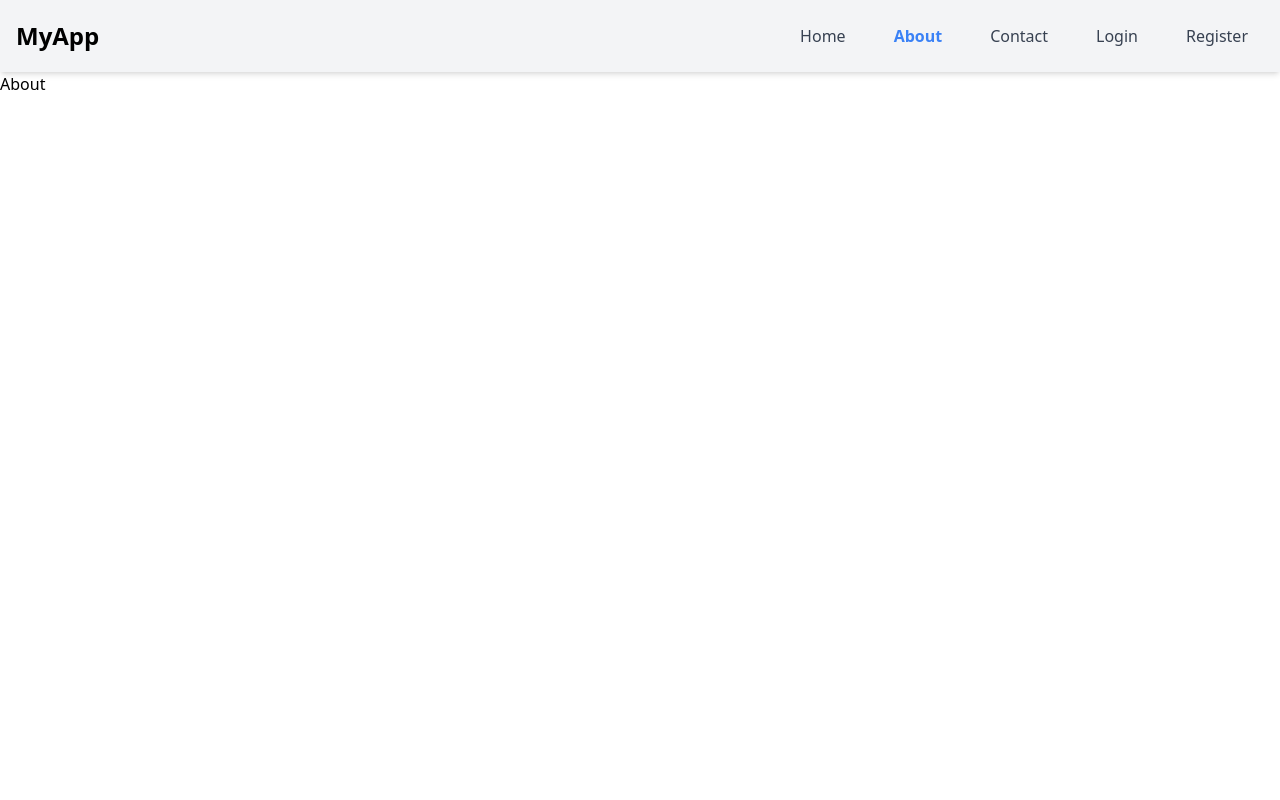
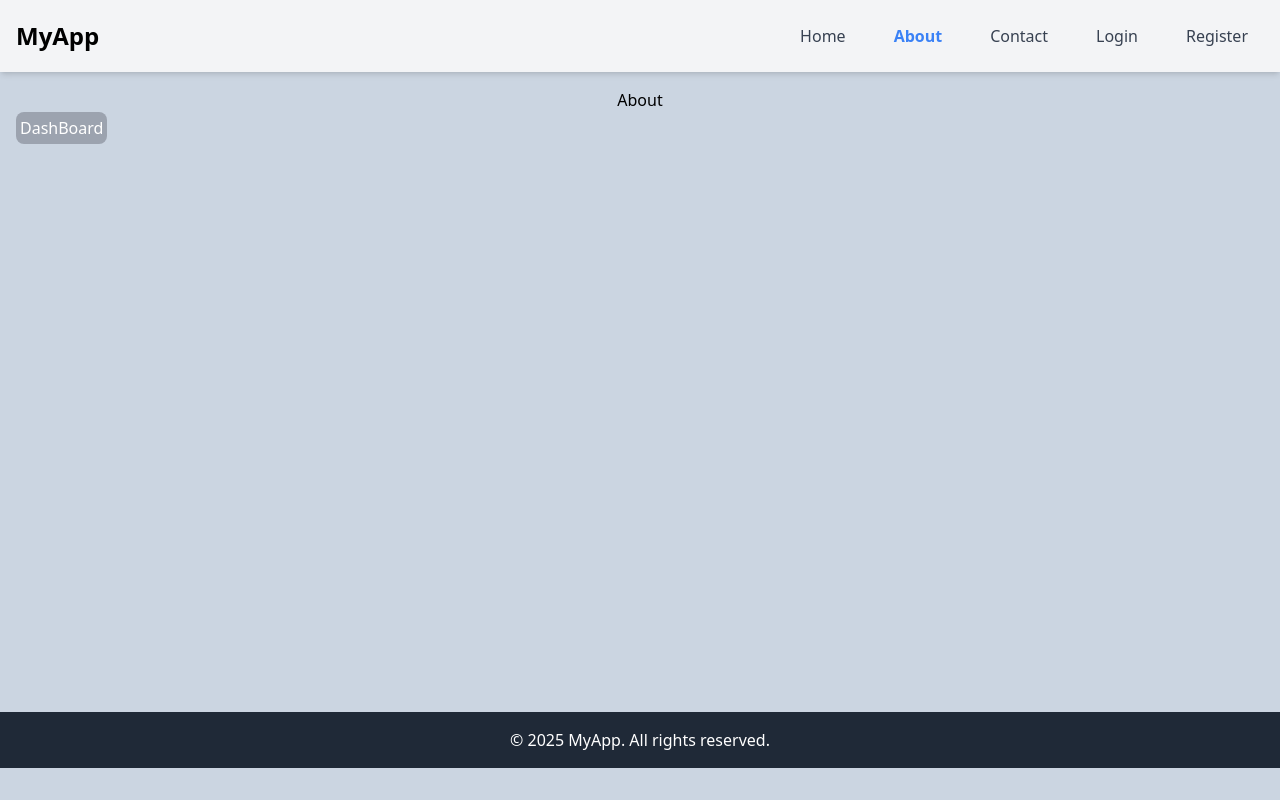
Before and after one commit to Sakhawat71/next-app, a Next.js app: page /about in a window 1280 px wide. Built offline with nearby package versions, Linux system fonts and the light colour scheme.

Commit message:
Add About page with navigation to Dashboard and implement Footer component in layout

```diff
--- a/src/app/about/page.jsx
+++ b/src/app/about/page.jsx
@@ -1,9 +1,26 @@
+'use client'
+import { useRouter } from 'next/navigation';
 import React from 'react';
 
 const AboutPage = () => {
+    const route = useRouter();
+
+    const handleNavigation = () => {
+        route.push('/dashboard')
+        console.log("clicked");
+    };
+
+
     return (
         <div>
-            <h2>About </h2>
+            <h2 className='text-center'>About </h2>
+
+            <button
+                onClick={handleNavigation}
+                className='border-black p-1 bg-gray-400 rounded-lg text-white'
+            >
+                DashBoard
+            </button>
         </div>
     );
 };
--- a/src/app/layout.js
+++ b/src/app/layout.js
@@ -1,16 +1,17 @@
 import { Geist, Geist_Mono } from "next/font/google";
 import "./globals.css";
 import Navbar from "@/components/shared/Navbar";
+import Footer from "@/components/shared/Footer";
 
-const geistSans = Geist({
-  variable: "--font-geist-sans",
-  subsets: ["latin"],
-});
-
-const geistMono = Geist_Mono({
-  variable: "--font-geist-mono",
-  subsets: ["latin"],
-});
+// const geistSans = Geist({
+//   variable: "--font-geist-sans",
+//   subsets: ["latin"],
+// });
+// `${geistSans.variable} ${geistMono.variable} antialiased
+// const geistMono = Geist_Mono({
+//   variable: "--font-geist-mono",
+//   subsets: ["latin"],
+// });
 
 export const metadata = {
   title: "Next App",
@@ -21,10 +22,11 @@ export default function RootLayout({ children }) {
   return (
     <html lang="en">
       <body
-        className={`${geistSans.variable} ${geistMono.variable} antialiased`}
+        className='bg-slate-300'
       >
         <Navbar />
-        {children}
+        <main className="container mx-auto p-4 flex-grow min-h-[75vh]">{children}</main>
+        <Footer />
       </body>
     </html>
   );
--- /dev/null
+++ b/src/components/shared/Footer.jsx
@@ -0,0 +1,7 @@
+const Footer = () => (
+    <footer className="bg-gray-800 text-white text-center p-4 mt-10">
+        <p>&copy; {new Date().getFullYear()} MyApp. All rights reserved.</p>
+    </footer>
+);
+
+export default Footer;
```
